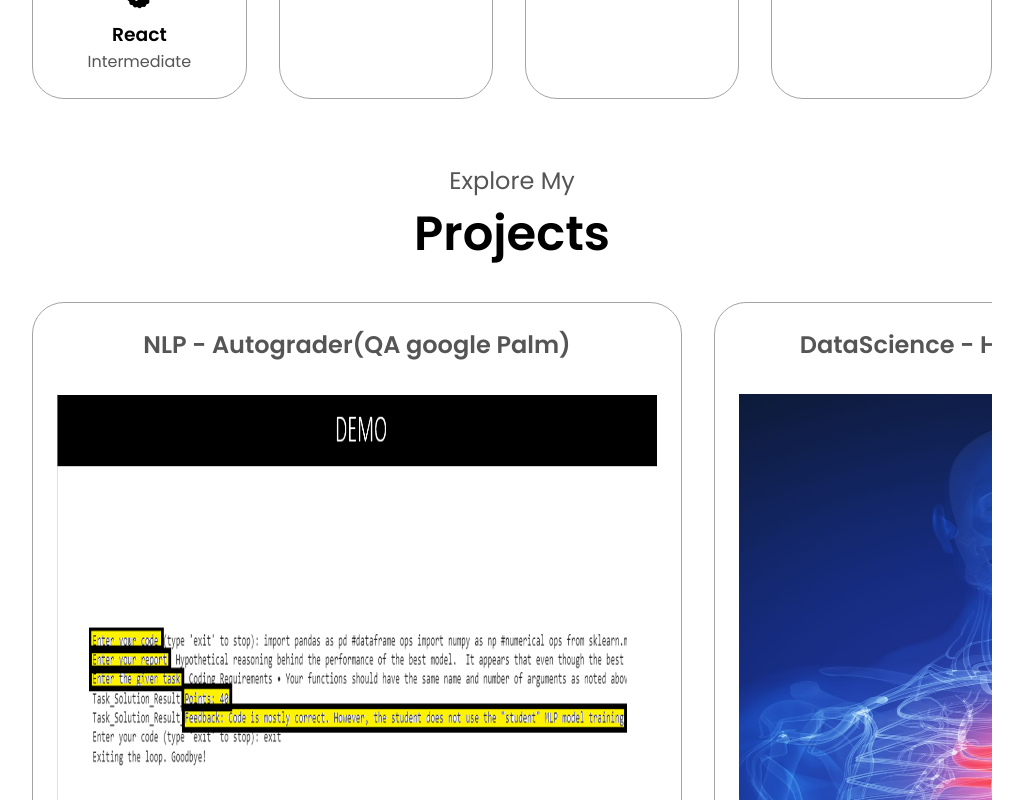
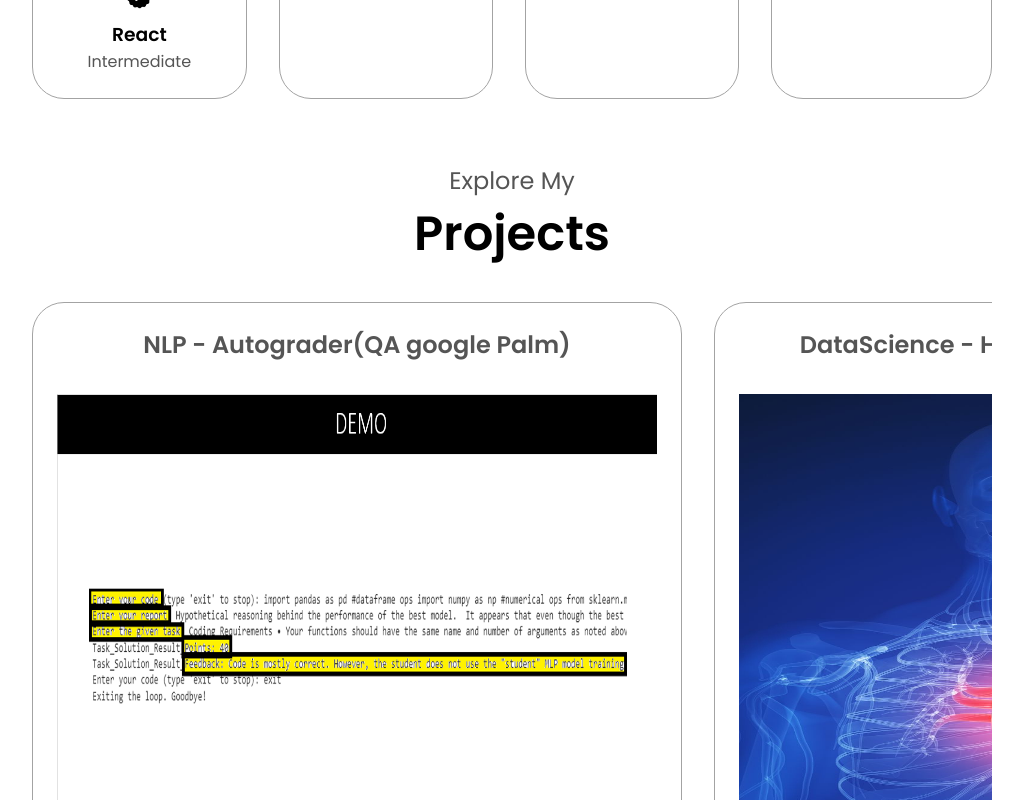
Before and after one commit to Asm3515/my-app, a React (Create React App) app: page / in a window 1280 px wide. Shown: the part 2680-3480 px from the top of the page, without its empty margins (128-1151 px from the left). Built offline with nearby package versions, Linux system fonts and the light colour scheme.

Commit message:
This should be final COmmit

```diff
--- a/src/Section/Section.css
+++ b/src/Section/Section.css
@@ -60,6 +60,7 @@ section {
   .title {
     font-size: 3rem;
     text-align: center;
+
   }
 
   #socials-container {
@@ -198,6 +199,7 @@ section {
     display: flex;
     justify-content: center;
     flex-direction: column;
+    overflow-x: auto;
 }
 
 .article-container {
@@ -279,13 +281,11 @@ article .icon {
 
 
   .icon-project {
-    height: 600px;
+    height: 500px;
     width: 600px;
   }
 
-  #projects {
-    overflow-x: auto;
-  }
+
 
 /* FOOTER SECTION */
 
@@ -297,3 +297,14 @@ footer {
   footer p {
     text-align: center;
   }
+
+
+  #projects {
+    overflow-x: auto;
+    position: relative;
+  }
+
+
+  .last-link{
+    align-items: center;
+  }
--- a/src/Section/Section.jsx
+++ b/src/Section/Section.jsx
@@ -334,7 +334,7 @@ const Section = () => {
         <div className="about-containers">
           <div className="details-container">
             <h2 className="experience-sub-title">NLP - Autograder(QA google Palm)</h2>
-            <div className="article-container">
+            <div className="article-container-project">
               <article>
                 <img
                   src={require("../Assets/Autograder.png")}
@@ -429,6 +429,7 @@ const Section = () => {
           </ul>
         </div>
       </nav>
+      <a className="last-link" href='https://www.youtube.com/watch?v=ldwlOzRvYOU&t=240s'><p>I Converted this basic HTML,JS,CSS tutorial to React Website</p></a>
       <p>Copyright &#169; 2024 Ajinkya S More. All Rights Reserved.</p>
     </footer>
     </div>
```
